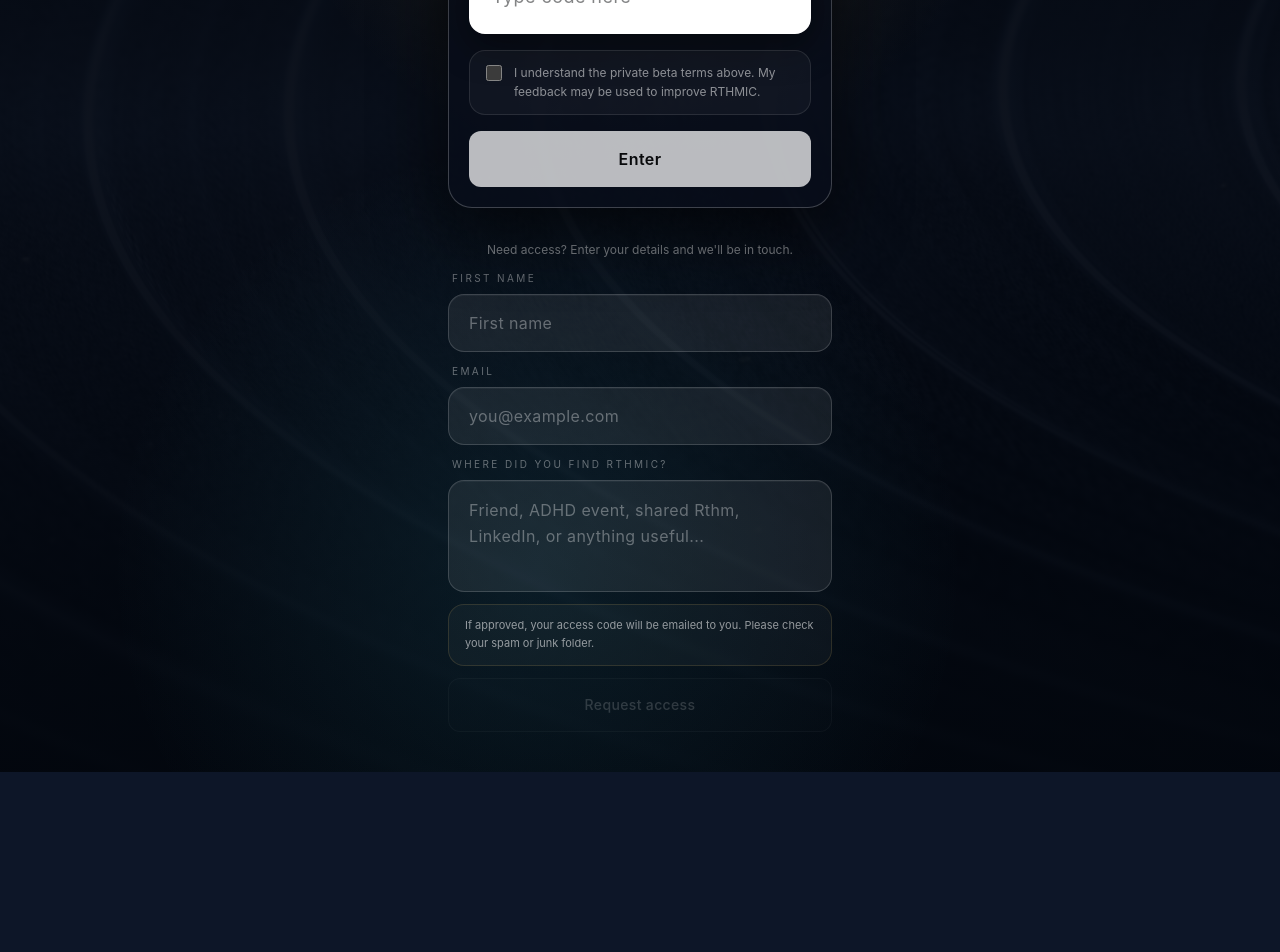
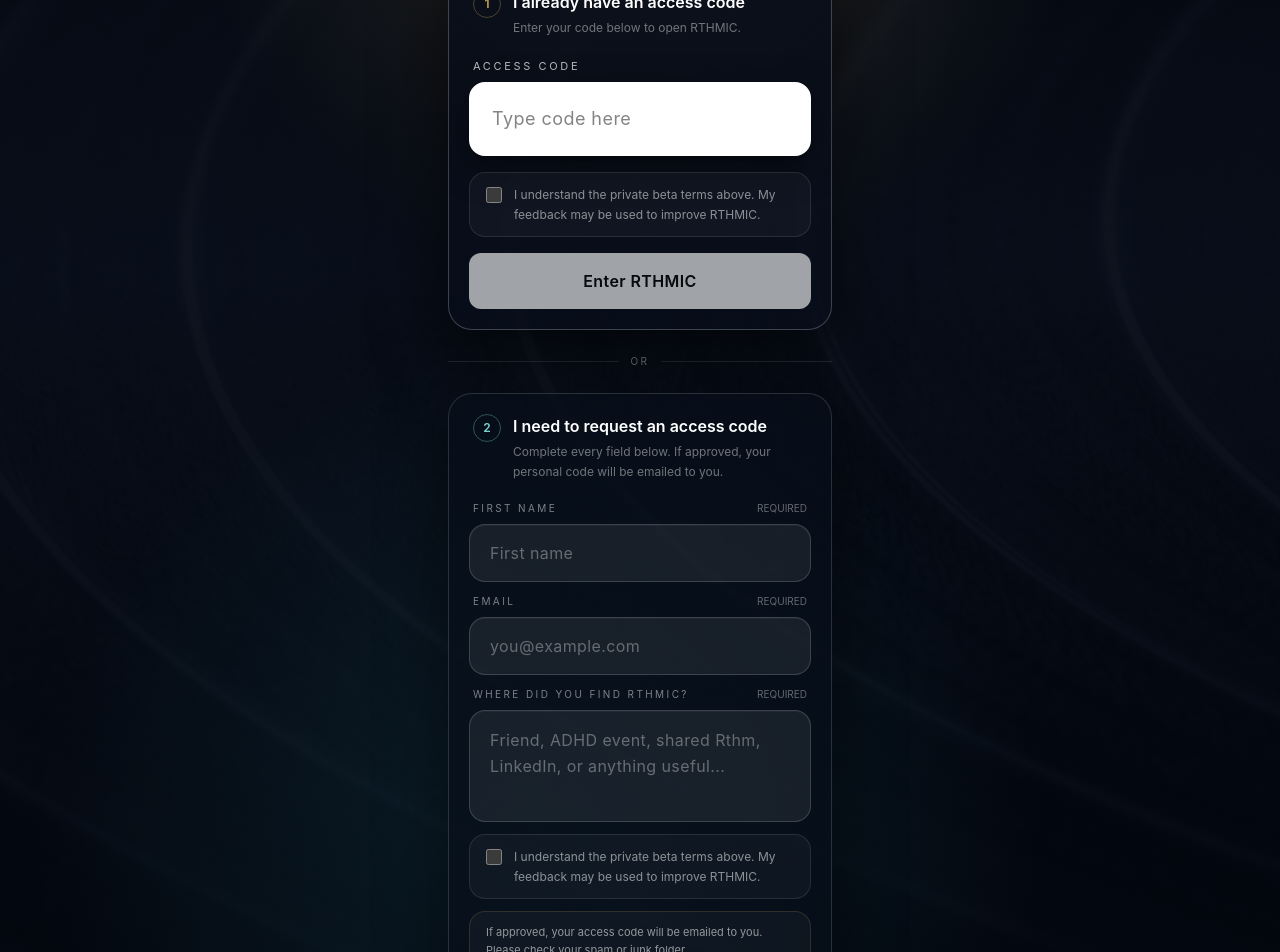
Before and after one commit to doug949/rthmic, a Next.js app: page /login in a window 1280 px wide. Shown: the part 360-1312 px from the top of the page. Before the commit the page ends 1132 px from the top, so only its background shows below. Built offline with nearby package versions, Linux system fonts and the light colour scheme.

Commit message:
Clarify login and access request paths

```diff
--- a/app/api/request-access/route.ts
+++ b/app/api/request-access/route.ts
@@ -58,6 +58,9 @@ export async function POST(request: NextRequest) {
   const cleanReferralSource = typeof referralSource === "string"
     ? referralSource.trim().replace(/\s+/g, " ").slice(0, 240)
     : "";
+  if (!cleanReferralSource) {
+    return NextResponse.json({ error: "Please tell us where you found RTHMIC" }, { status: 400 });
+  }
   if (!email || typeof email !== "string") {
     return NextResponse.json({ error: "Email required" }, { status: 400 });
   }
--- a/app/login/page.tsx
+++ b/app/login/page.tsx
@@ -18,7 +18,10 @@ function LoginForm() {
   const [requestingAccess, setRequestingAccess] = useState(false);
   const [accessRequested, setAccessRequested] = useState(false);
   const [accessError, setAccessError] = useState("");
-  const [betaAgreementAccepted, setBetaAgreementAccepted] = useState(false);
+  const [loginAgreementAccepted, setLoginAgreementAccepted] = useState(false);
+  const [requestAgreementAccepted, setRequestAgreementAccepted] = useState(false);
+  const [loginAttempted, setLoginAttempted] = useState(false);
+  const [requestAttempted, setRequestAttempted] = useState(false);
   const inputRef = useRef<HTMLInputElement>(null);
   const router = useRouter();
   const searchParams = useSearchParams();
@@ -26,6 +29,8 @@ function LoginForm() {
 
   async function handleSubmit(e: React.FormEvent) {
     e.preventDefault();
+    setLoginAttempted(true);
+    if (!password.trim() || !loginAgreementAccepted) return;
     await loginWith(password.trim());
   }
 
@@ -36,7 +41,7 @@ function LoginForm() {
     const res = await fetch(`/api/auth`, {
       method: "POST",
       headers: { "Content-Type": "application/json" },
-      body: JSON.stringify({ password: code, betaAgreementAccepted }),
+      body: JSON.stringify({ password: code, betaAgreementAccepted: loginAgreementAccepted }),
     });
 
     if (res.ok) {
@@ -53,6 +58,9 @@ function LoginForm() {
 
   async function requestAccess(e: React.FormEvent) {
     e.preventDefault();
+    setRequestAttempted(true);
+    const validEmail = /^[^\s@]+@[^\s@]+\.[^\s@]+$/.test(email.trim());
+    if (!firstName.trim() || !validEmail || !referralSource.trim() || !requestAgreementAccepted) return;
     setRequestingAccess(true);
     setAccessError("");
     setAccessRequested(false);
@@ -60,7 +68,7 @@ function LoginForm() {
     const res = await fetch("/api/request-access", {
       method: "POST",
       headers: { "Content-Type": "application/json" },
-      body: JSON.stringify({ firstName, email, referralSource, website, betaAgreementAccepted }),
+      body: JSON.stringify({ firstName, email, referralSource, website, betaAgreementAccepted: requestAgreementAccepted }),
     });
 
     if (res.ok) {
@@ -68,6 +76,8 @@ function LoginForm() {
       setFirstName("");
       setEmail("");
       setReferralSource("");
+      setRequestAgreementAccepted(false);
+      setRequestAttempted(false);
     } else {
       let message = "Could not request access";
       try {
@@ -81,7 +91,7 @@ function LoginForm() {
 
   return (
     <main
-      className="relative z-10 min-h-screen overflow-hidden flex flex-col items-center justify-center px-6 py-10"
+      className="relative z-10 min-h-screen overflow-x-hidden flex flex-col items-center justify-start px-6 py-10"
       style={{ background: "#02050a" }}
     >
       <div
@@ -162,6 +172,9 @@ function LoginForm() {
             RTHMIC is a private beta. Access codes are tied to one email address. Please keep your code secure and do not share screenshots, recordings, access codes, or copy the product experience.
           </p>
         </div>
+        <p className="mt-4 text-xs leading-relaxed text-white/48">
+          Choose one path below: enter an access code you already have, or complete every field to request one.
+        </p>
       </div>
 
       <form
@@ -174,6 +187,13 @@ function LoginForm() {
           backdropFilter: "blur(18px)",
         }}
       >
+        <div className="flex items-start gap-3 px-1 pb-1">
+          <span className="flex h-7 w-7 flex-shrink-0 items-center justify-center rounded-full border border-[#c9a55a]/35 text-xs font-semibold text-[#c9a55a]">1</span>
+          <div>
+            <h2 className="text-base font-semibold text-white">I already have an access code</h2>
+            <p className="mt-1 text-xs leading-relaxed text-white/42">Enter your code below to open RTHMIC.</p>
+          </div>
+        </div>
         <label className="flex flex-col gap-2">
           <span
             className="text-[11px] uppercase tracking-[0.24em] px-1"
@@ -185,7 +205,7 @@ function LoginForm() {
             ref={inputRef}
             type="text"
             value={password}
-            onChange={(e) => setPassword(e.target.value)}
+            onChange={(e) => { setPassword(e.target.value); setError(false); }}
             placeholder="Type code here"
             autoFocus
             autoComplete="off"
@@ -198,7 +218,7 @@ function LoginForm() {
               WebkitAppearance: "none",
               appearance: "none",
               backgroundColor: "#ffffff",
-              border: error ? "3px solid #f87171" : "3px solid #ffffff",
+              border: error || (loginAttempted && !password.trim()) ? "3px solid #f87171" : "3px solid #ffffff",
               color: "#08090b",
               caretColor: "#08090b",
               minHeight: "64px",
@@ -206,85 +226,121 @@ function LoginForm() {
             }}
           />
         </label>
+        {loginAttempted && !password.trim() && (
+          <p className="-mt-2 px-1 text-xs text-red-300">Enter your access code.</p>
+        )}
         {error && (
           <p className="text-xs text-red-400/80 text-center">Access code not recognised</p>
         )}
-        <label className="flex gap-3 rounded-2xl border px-4 py-3 text-left" style={{ background: "rgba(255,255,255,0.035)", borderColor: betaAgreementAccepted ? "rgba(201,165,90,0.34)" : "rgba(255,255,255,0.10)" }}>
+        <label className="flex gap-3 rounded-2xl border px-4 py-3 text-left" style={{ background: "rgba(255,255,255,0.035)", borderColor: loginAgreementAccepted ? "rgba(201,165,90,0.34)" : "rgba(255,255,255,0.10)" }}>
           <input
             type="checkbox"
-            checked={betaAgreementAccepted}
-            onChange={(e) => setBetaAgreementAccepted(e.target.checked)}
+            checked={loginAgreementAccepted}
+            onChange={(e) => setLoginAgreementAccepted(e.target.checked)}
             className="mt-0.5 h-4 w-4 flex-shrink-0 accent-[#c9a55a]"
           />
           <span className="text-xs leading-relaxed text-white/52">
             I understand the private beta terms above. My feedback may be used to improve RTHMIC.
           </span>
         </label>
+        {loginAttempted && !loginAgreementAccepted && (
+          <p className="-mt-2 px-1 text-xs text-red-300">Accept the private beta terms to continue.</p>
+        )}
         <button
           type="submit"
-          disabled={loading || !password.trim() || !betaAgreementAccepted}
+          disabled={loading}
           className="w-full font-semibold text-base tracking-wide rounded-xl py-4 transition-opacity duration-200 active:scale-[0.98]"
           style={{
-            background: password.trim() && betaAgreementAccepted ? "#ffffff" : "rgba(255,255,255,0.72)",
+            background: password.trim() && loginAgreementAccepted ? "#ffffff" : "rgba(255,255,255,0.62)",
             color: "#08090b",
             opacity: loading ? 0.7 : 1,
           }}
         >
-          {loading ? "…" : "Enter"}
+          {loading ? "…" : "Enter RTHMIC"}
         </button>
       </form>
 
-      <form onSubmit={requestAccess} className="w-full max-w-sm flex flex-col gap-3 mt-8">
-        <p className="text-xs text-white/35 text-center leading-relaxed">
-          Need access? Enter your details and we&apos;ll be in touch.
-        </p>
+      <div className="my-6 flex w-full max-w-sm items-center gap-3" aria-hidden="true">
+        <span className="h-px flex-1 bg-white/12" />
+        <span className="text-[10px] uppercase tracking-[0.24em] text-white/35">or</span>
+        <span className="h-px flex-1 bg-white/12" />
+      </div>
+
+      <form
+        onSubmit={requestAccess}
+        noValidate
+        className="w-full max-w-sm flex flex-col gap-3 rounded-3xl p-5"
+        style={{
+          background: "rgba(8,14,26,0.72)",
+          border: "1px solid rgba(255,255,255,0.14)",
+          boxShadow: "0 20px 70px rgba(0,0,0,0.48)",
+          backdropFilter: "blur(16px)",
+        }}
+      >
+        <div className="flex items-start gap-3 px-1 pb-2">
+          <span className="flex h-7 w-7 flex-shrink-0 items-center justify-center rounded-full border border-[#78d2d2]/35 text-xs font-semibold text-[#78d2d2]">2</span>
+          <div>
+            <h2 className="text-base font-semibold text-white">I need to request an access code</h2>
+            <p className="mt-1 text-xs leading-relaxed text-white/42">Complete every field below. If approved, your personal code will be emailed to you.</p>
+          </div>
+        </div>
         <label className="flex flex-col gap-2">
-          <span className="text-[10px] uppercase tracking-[0.24em] text-white/38 px-1">First name</span>
+          <span className="flex justify-between px-1 text-[10px] uppercase tracking-[0.24em] text-white/48"><span>First name</span><span className="tracking-normal text-white/28">Required</span></span>
           <input
             type="text"
             value={firstName}
             onChange={(e) => { setFirstName(e.target.value); setAccessRequested(false); setAccessError(""); }}
             placeholder="First name"
             autoComplete="given-name"
-            className="
-              w-full bg-white/[0.07] border border-white/16 rounded-2xl px-5 py-4
+            aria-invalid={requestAttempted && !firstName.trim()}
+            className={`
+              w-full bg-white/[0.07] border rounded-2xl px-5 py-4
               text-white placeholder-white/34 text-base tracking-wide
               outline-none focus:bg-white/[0.10] focus:border-white/36
               transition-all duration-200 shadow-[inset_0_1px_0_rgba(255,255,255,0.045)]
-            "
+              ${requestAttempted && !firstName.trim() ? "border-red-400/70" : "border-white/16"}
+            `}
           />
+          {requestAttempted && !firstName.trim() && <span className="px-1 text-xs text-red-300">Enter your first name.</span>}
         </label>
         <label className="flex flex-col gap-2">
-          <span className="text-[10px] uppercase tracking-[0.24em] text-white/38 px-1">Email</span>
+          <span className="flex justify-between px-1 text-[10px] uppercase tracking-[0.24em] text-white/48"><span>Email</span><span className="tracking-normal text-white/28">Required</span></span>
           <input
             type="email"
             value={email}
             onChange={(e) => { setEmail(e.target.value); setAccessRequested(false); setAccessError(""); }}
             placeholder="you@example.com"
             autoComplete="email"
-            className="
-              w-full bg-white/[0.07] border border-white/16 rounded-2xl px-5 py-4
+            aria-invalid={requestAttempted && !/^[^\s@]+@[^\s@]+\.[^\s@]+$/.test(email.trim())}
+            className={`
+              w-full bg-white/[0.07] border rounded-2xl px-5 py-4
               text-white placeholder-white/34 text-base tracking-wide
               outline-none focus:bg-white/[0.10] focus:border-white/36
               transition-all duration-200 shadow-[inset_0_1px_0_rgba(255,255,255,0.045)]
-            "
+              ${requestAttempted && !/^[^\s@]+@[^\s@]+\.[^\s@]+$/.test(email.trim()) ? "border-red-400/70" : "border-white/16"}
+            `}
           />
+          {requestAttempted && !email.trim() && <span className="px-1 text-xs text-red-300">Enter your email address.</span>}
+          {requestAttempted && email.trim() && !/^[^\s@]+@[^\s@]+\.[^\s@]+$/.test(email.trim()) && <span className="px-1 text-xs text-red-300">Enter a valid email address.</span>}
         </label>
         <label className="flex flex-col gap-2">
-          <span className="text-[10px] uppercase tracking-[0.24em] text-white/38 px-1">Where did you find RTHMIC?</span>
+          <span className="flex justify-between px-1 text-[10px] uppercase tracking-[0.24em] text-white/48"><span>Where did you find RTHMIC?</span><span className="tracking-normal text-white/28">Required</span></span>
           <textarea
             value={referralSource}
             onChange={(e) => { setReferralSource(e.target.value); setAccessRequested(false); setAccessError(""); }}
             placeholder="Friend, ADHD event, shared Rthm, LinkedIn, or anything useful..."
             rows={3}
-            className="
-              w-full bg-white/[0.07] border border-white/16 rounded-2xl px-5 py-4
+            aria-invalid={requestAttempted && !referralSource.trim()}
+            className={`
+              w-full bg-white/[0.07] border rounded-2xl px-5 py-4
               text-white placeholder-white/34 text-base tracking-wide
               outline-none focus:bg-white/[0.10] focus:border-white/36
               transition-all duration-200 shadow-[inset_0_1px_0_rgba(255,255,255,0.045)]
               resize-none leading-relaxed
-            "
+              ${requestAttempted && !referralSource.trim() ? "border-red-400/70" : "border-white/16"}
+            `}
           />
+          {requestAttempted && !referralSource.trim() && <span className="px-1 text-xs text-red-300">Tell us briefly where you found RTHMIC.</span>}
         </label>
         <label className="hidden" aria-hidden="true">
           Website
@@ -295,6 +351,18 @@ function LoginForm() {
             onChange={(e) => setWebsite(e.target.value)}
           />
         </label>
+        <label className="flex gap-3 rounded-2xl border px-4 py-3 text-left" style={{ background: "rgba(255,255,255,0.035)", borderColor: requestAttempted && !requestAgreementAccepted ? "rgba(248,113,113,0.68)" : requestAgreementAccepted ? "rgba(201,165,90,0.34)" : "rgba(255,255,255,0.10)" }}>
+          <input
+            type="checkbox"
+            checked={requestAgreementAccepted}
+            onChange={(e) => setRequestAgreementAccepted(e.target.checked)}
+            className="mt-0.5 h-4 w-4 flex-shrink-0 accent-[#c9a55a]"
+          />
+          <span className="text-xs leading-relaxed text-white/52">
+            I understand the private beta terms above. My feedback may be used to improve RTHMIC.
+          </span>
+        </label>
+        {requestAttempted && !requestAgreementAccepted && <span className="px-1 text-xs text-red-300">Accept the private beta terms before requesting access.</span>}
         <p className="rounded-2xl border px-4 py-3 text-[11px] leading-relaxed text-white/55" style={{ background: "rgba(255,255,255,0.035)", borderColor: "rgba(201,165,90,0.18)" }}>
           If approved, your access code will be emailed to you. Please check your spam or junk folder.
         </p>
@@ -306,21 +374,16 @@ function LoginForm() {
         )}
         <button
           type="submit"
-          disabled={requestingAccess || !firstName.trim() || !email || !betaAgreementAccepted}
+          disabled={requestingAccess}
           className="
             w-full border border-white/10 text-white/55 font-medium text-sm tracking-wide
             rounded-xl py-4
-            disabled:opacity-30 transition-all duration-200
-            active:scale-[0.98] bg-white/[0.03]
+            disabled:opacity-50 transition-all duration-200
+            active:scale-[0.98] bg-white/[0.07]
           "
         >
           {requestingAccess ? "…" : "Request access"}
         </button>
-        {!betaAgreementAccepted && email && (
-          <p className="text-[11px] text-white/30 text-center leading-relaxed">
-            Please accept the private beta agreement above before requesting access.
-          </p>
-        )}
       </form>
       </div>
     </main>
```
